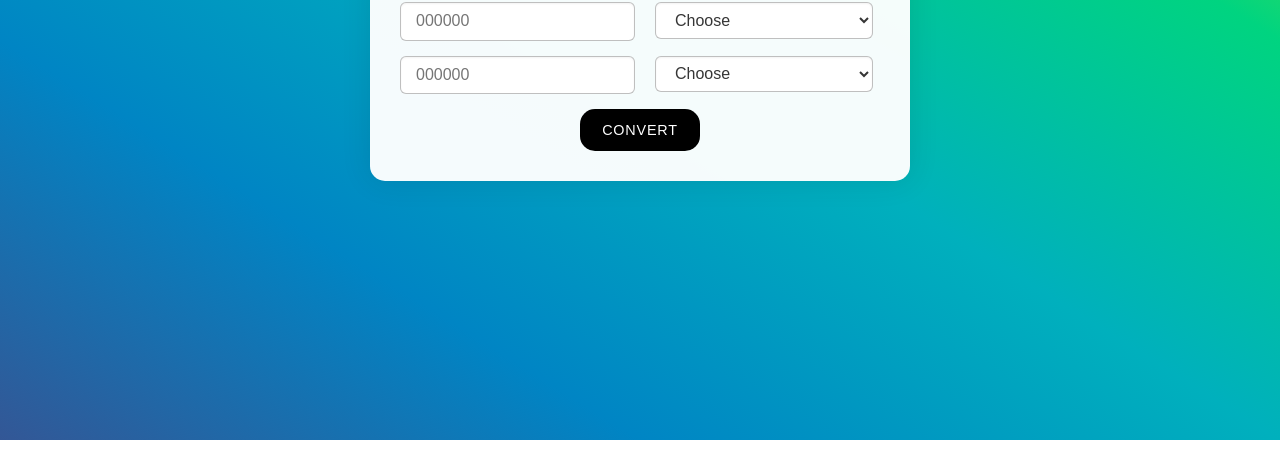
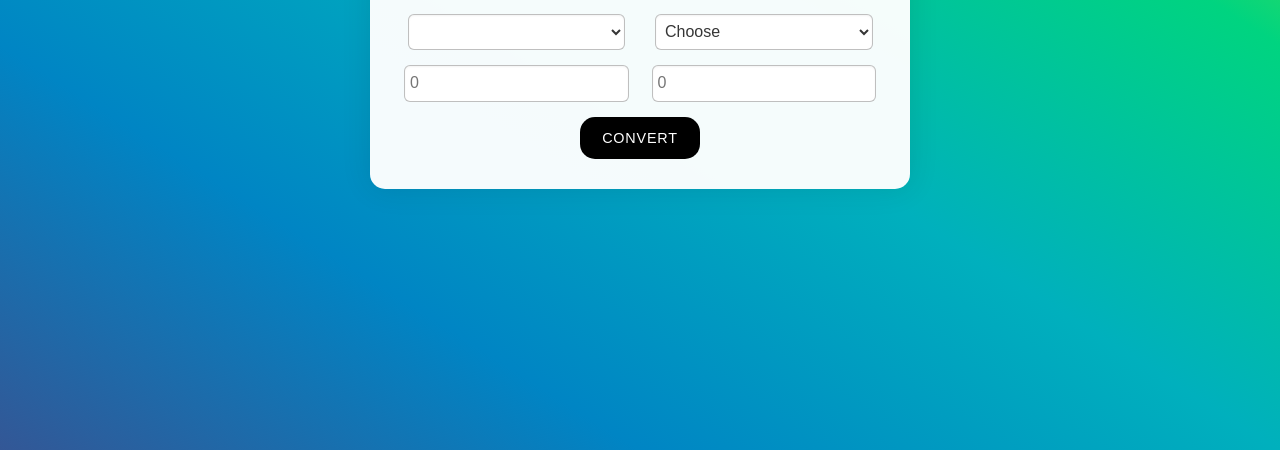
Before and after one commit to Mirthunjay/currency-conventor, a plain HTML site: page index.html in a window 1280 px wide. Shown: the part 360-810 px from the top of the page. Drawn offline with Linux system fonts and the light colour scheme; no server answers.

Commit message:
Add files via upload

```diff
--- a/index.html
+++ b/index.html
@@ -23,13 +23,8 @@
         <div class="field">
           <!-- Col Left -->
           <div class="col-left">
-            <input
-              type="number"
-              class="currency-input"
-              id="field1-input"
-              onchange="updateValue()"
-              placeholder="000000"
-            />
+            <select id="field-select" onchange="updateValue()">
+            </select>
           </div>
 
           <!-- Col Right -->
@@ -45,19 +40,23 @@
           <!-- Col Left -->
           <div class="col-left">
             <input
-              type="number"
-              class="currency-input"
-              id="field2-input"
-              placeholder="000000"
-              disabled
-            />
+            type="number"
+            class="currency-input"
+            id="field1-input"
+            onchange="updateValue()"
+            placeholder="0"
+          />
           </div>
 
           <!-- Col Right -->
           <div class="col-right">
-            <select id="field-select" onchange="updateValue()">
-              <option selected>Choose</option>
-            </select>
+            <input
+            type="number"
+            class="currency-input"
+            id="field2-input"
+            placeholder="0"
+            disabled
+          />
           </div>
         </div>
         <div class="button-summit">
--- a/style.css
+++ b/style.css
@@ -26,6 +26,7 @@ body {
   align-items: center;
   justify-content: center;
   height: 100%;
+  margin: 10px;
 }
 
 .currency-conventor {
@@ -38,22 +39,20 @@ body {
   border-radius: 15px;
 }
 
-input,
-select {
+input, select {
   font-size: 1rem;
   color: #363636;
-  height: 2.3em;
+  height: 2.2em;
   border-radius: 6px;
   max-width: 100%;
   width: calc(100% - 15px);
   margin: auto;
   outline: 0;
   background: #fff;
-  padding-left: 15px;
+  padding-left: 5px;
   border-color: #dbdbdb;
   border: 1px solid #00000040;
   box-shadow: inset 0 0.0625em 0.125em rgb(10 10 10 / 5%);
-  /* -webkit-appearance: none; */
 }
 
 .field {
```
